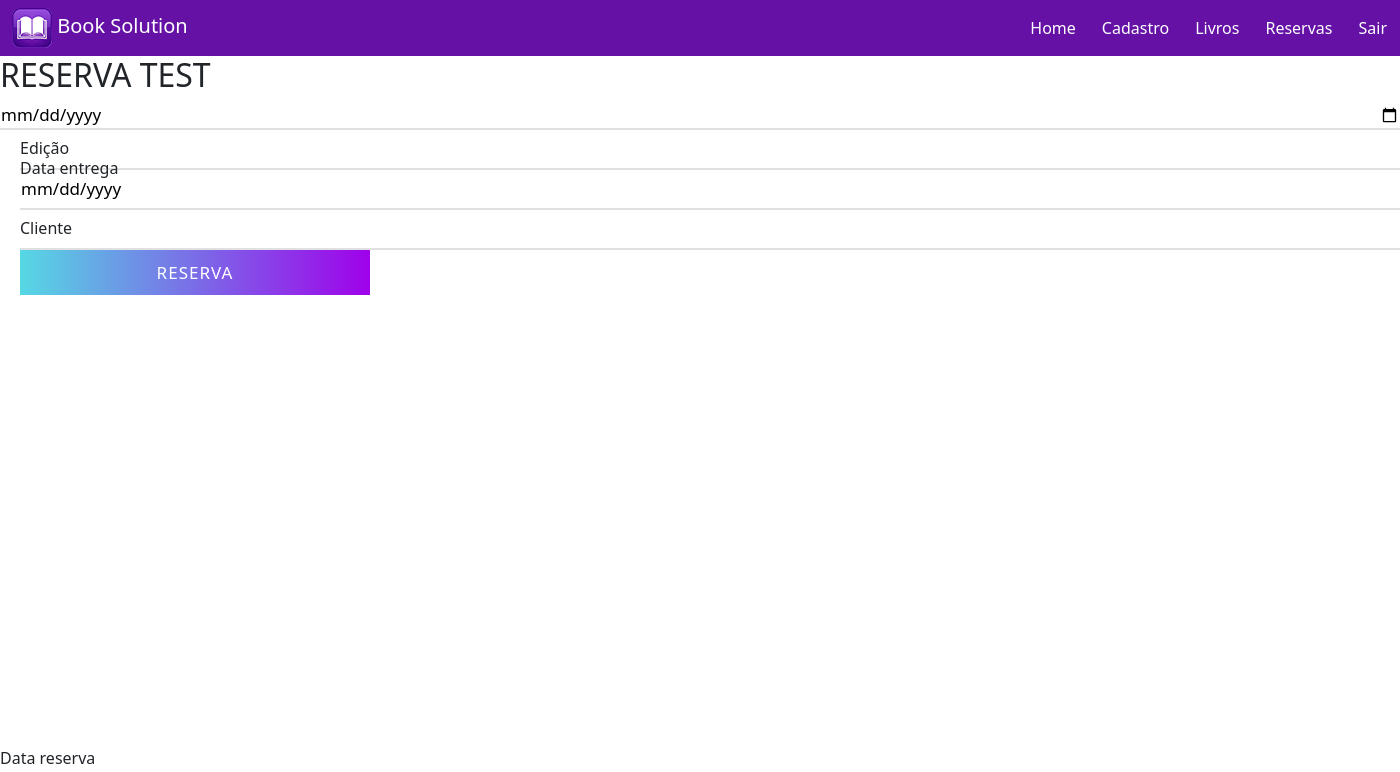
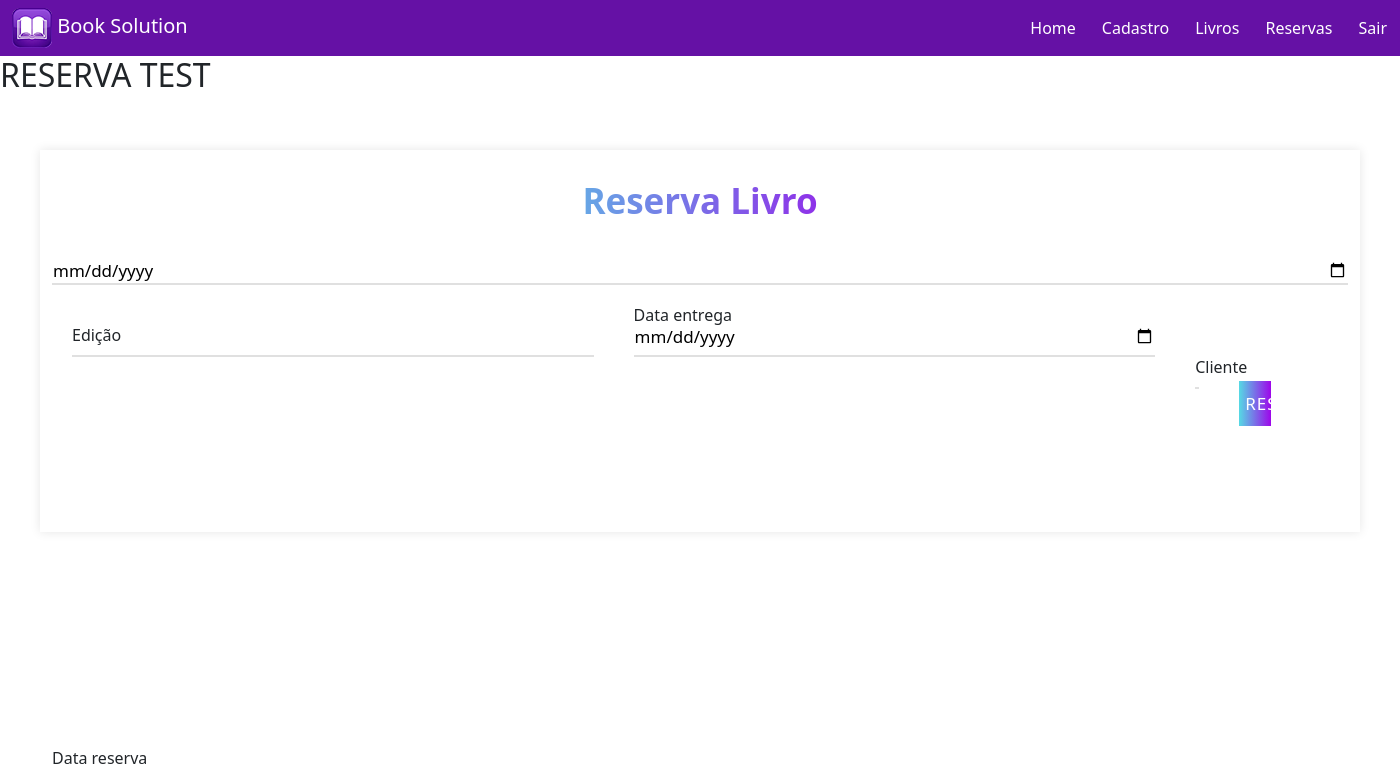
Before and after one commit to costinha7/book-solution, a PHP site: page /cadastro_reserva in a window 1400 px wide; the page is wider, and only the part inside the window is pictured. Shown: the top 772 px of that part. Run offline with PHP 8.4, Linux system fonts and the light colour scheme; some libraries are stand-ins or nearby versions.

Commit message:
continuação da correção dos erros

```diff
--- a/front-end/formulario_reserva.php
+++ b/front-end/formulario_reserva.php
@@ -2,6 +2,11 @@
 
 <h2 class="h2titulo">RESERVA TEST</h2>
 
+
+<br>
+<br>
+    <div class="container">
+        <div class="text">Reserva Livro</div>
         <form method="POST" action="reserva">
               <div class="input-data">
                  <input type="date" required name="data_reserva">
```
